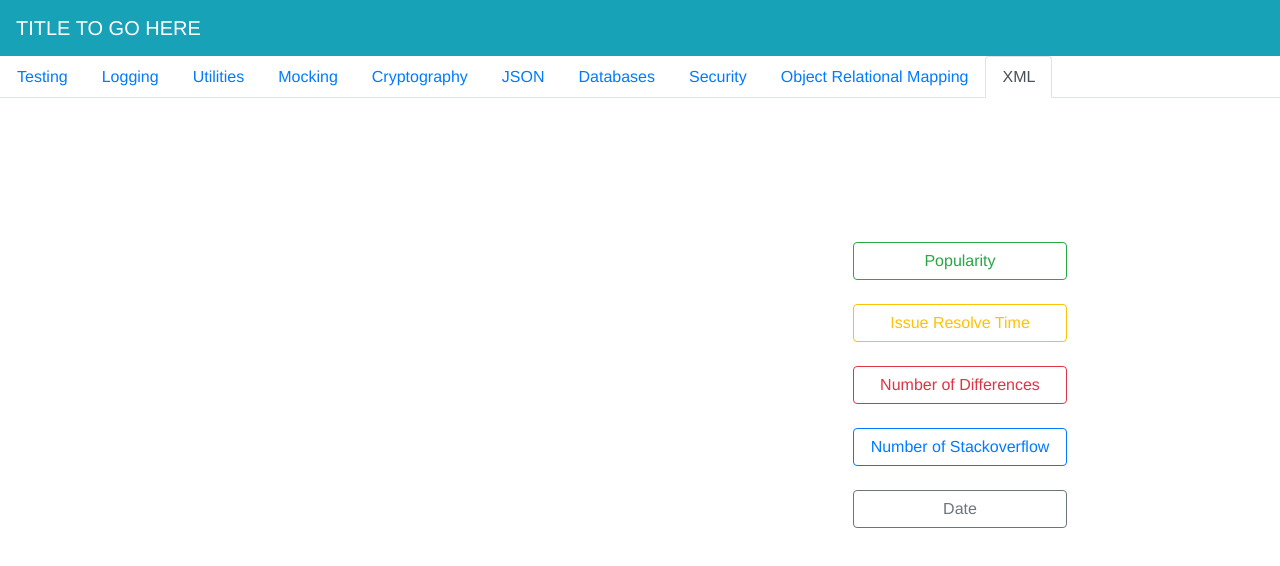
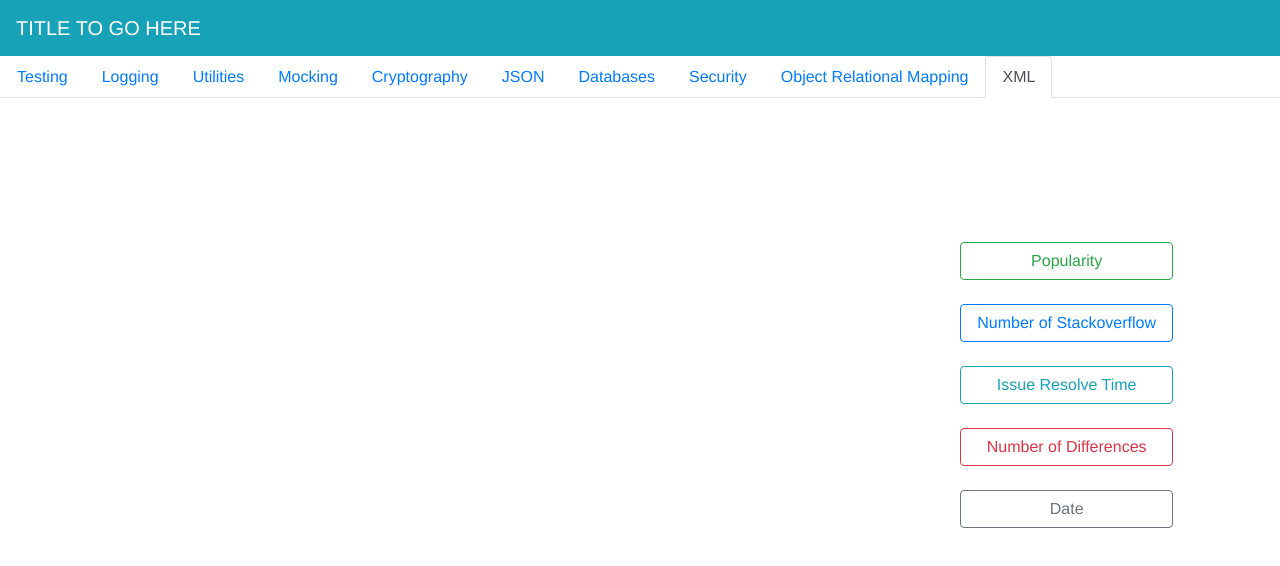
Before and after one commit to erichsueh/GoblinSharksProject3, a Vue app in the folder packageManager/: page /#/xml in a window 1280 px wide. Shown: the top 566 px of the page. Built offline with nearby package versions, Linux system fonts and the light colour scheme.

Commit message:
fixed routing

```diff
--- a/packageManager/src/components/cryptography/crypt.vue
+++ b/packageManager/src/components/cryptography/crypt.vue
@@ -26,6 +26,8 @@
           </center>
         </b-col>
 
+        <b-col cols="1"/>
+
         <b-col cols="2">
           <br>
           <br>
@@ -34,20 +36,21 @@
           <br>
           <br>
           <div class="filter">
+
           <b-row>
             <b-button to="/cryptography/popularity" block="true" variant="outline-success" id="Performance" class="testingBtn">Popularity</b-button>
           </b-row>
           <br>
           <b-row>
-            <b-button to="/cryptography/issue" block="true" variant="outline-warning" id="IssueResolve" class="testingBtn">Issue Resolve Time</b-button>
+            <b-button to="/cryptography/stackoverflow" block="true" variant="outline-primary" id="Stackoverflow" class="testingBtn">Number of Stackoverflow</b-button>
+          </b-row>
+          <br>
+          <b-row>
+            <b-button to="/cryptography/issue" block="true" variant="outline-info" id="IssueResolve" class="testingBtn">Issue Resolve Time</b-button>
           </b-row>
           <br>
           <b-row>
             <b-button to="/cryptography/differences" block="true" variant="outline-danger" id="Differences" class="testingBtn">Number of Differences</b-button>
-          </b-row>
-          <br>
-           <b-row>
-            <b-button to="/cryptography/stackoverflow" block="true" variant="outline-primary" id="Stackoverflow" class="testingBtn">Number of Stackoverflow</b-button>
           </b-row>
           <br>
           <b-row>
--- a/packageManager/src/components/databases/db.vue
+++ b/packageManager/src/components/databases/db.vue
@@ -26,6 +26,8 @@
           </center>
         </b-col>
 
+        <b-col cols="1"/>
+
         <b-col cols="2">
           <br>
           <br>
@@ -34,20 +36,21 @@
           <br>
           <br>
           <div class="filter">
+
           <b-row>
             <b-button to="/databases/popularity" block="true" variant="outline-success" id="Performance" class="testingBtn">Popularity</b-button>
           </b-row>
           <br>
           <b-row>
-            <b-button to="/databases/issue" block="true" variant="outline-warning" id="IssueResolve" class="testingBtn">Issue Resolve Time</b-button>
+            <b-button to="/databases/stackoverflow" block="true" variant="outline-primary" id="Stackoverflow" class="testingBtn">Number of Stackoverflow</b-button>
+          </b-row>
+          <br>
+          <b-row>
+            <b-button to="/databases/issue" block="true" variant="outline-info" id="IssueResolve" class="testingBtn">Issue Resolve Time</b-button>
           </b-row>
           <br>
           <b-row>
             <b-button to="/databases/differences" block="true" variant="outline-danger" id="Differences" class="testingBtn">Number of Differences</b-button>
-          </b-row>
-          <br>
-           <b-row>
-            <b-button to="/databases/stackoverflow" block="true" variant="outline-primary" id="Stackoverflow" class="testingBtn">Number of Stackoverflow</b-button>
           </b-row>
           <br>
           <b-row>
--- a/packageManager/src/components/json/json.vue
+++ b/packageManager/src/components/json/json.vue
@@ -26,6 +26,8 @@
           </center>
         </b-col>
 
+        <b-col cols="1"/>
+
         <b-col cols="2">
           <br>
           <br>
@@ -34,20 +36,21 @@
           <br>
           <br>
           <div class="filter">
+
           <b-row>
             <b-button to="/json/popularity" block="true" variant="outline-success" id="Performance" class="testingBtn">Popularity</b-button>
           </b-row>
           <br>
           <b-row>
-            <b-button to="/json/issue" block="true" variant="outline-warning" id="IssueResolve" class="testingBtn">Issue Resolve Time</b-button>
+            <b-button to="/json/stackoverflow" block="true" variant="outline-primary" id="Stackoverflow" class="testingBtn">Number of Stackoverflow</b-button>
+          </b-row>
+          <br>
+          <b-row>
+            <b-button to="/json/issue" block="true" variant="outline-info" id="IssueResolve" class="testingBtn">Issue Resolve Time</b-button>
           </b-row>
           <br>
           <b-row>
             <b-button to="/json/differences" block="true" variant="outline-danger" id="Differences" class="testingBtn">Number of Differences</b-button>
-          </b-row>
-          <br>
-           <b-row>
-            <b-button to="/json/stackoverflow" block="true" variant="outline-primary" id="Stackoverflow" class="testingBtn">Number of Stackoverflow</b-button>
           </b-row>
           <br>
           <b-row>
--- a/packageManager/src/components/logging/log.vue
+++ b/packageManager/src/components/logging/log.vue
@@ -26,6 +26,8 @@
           </center>
         </b-col>
 
+        <b-col cols="1"/>
+
         <b-col cols="2">
           <br>
           <br>
@@ -34,20 +36,21 @@
           <br>
           <br>
           <div class="filter">
+
           <b-row>
             <b-button to="/logging/popularity" block="true" variant="outline-success" id="Performance" class="testingBtn">Popularity</b-button>
           </b-row>
           <br>
           <b-row>
-            <b-button to="/logging/issue" block="true" variant="outline-warning" id="IssueResolve" class="testingBtn">Issue Resolve Time</b-button>
+            <b-button to="/logging/stackoverflow" block="true" variant="outline-primary" id="Stackoverflow" class="testingBtn">Number of Stackoverflow</b-button>
+          </b-row>
+          <br>
+          <b-row>
+            <b-button to="/logging/issue" block="true" variant="outline-info" id="IssueResolve" class="testingBtn">Issue Resolve Time</b-button>
           </b-row>
           <br>
           <b-row>
             <b-button to="/logging/differences" block="true" variant="outline-danger" id="Differences" class="testingBtn">Number of Differences</b-button>
-          </b-row>
-          <br>
-           <b-row>
-            <b-button to="/logging/stackoverflow" block="true" variant="outline-primary" id="Stackoverflow" class="testingBtn">Number of Stackoverflow</b-button>
           </b-row>
           <br>
           <b-row>
--- a/packageManager/src/components/mocking/mock.vue
+++ b/packageManager/src/components/mocking/mock.vue
@@ -26,6 +26,8 @@
           </center>
         </b-col>
 
+        <b-col cols="1"/>
+
         <b-col cols="2">
           <br>
           <br>
@@ -34,20 +36,21 @@
           <br>
           <br>
           <div class="filter">
+
           <b-row>
             <b-button to="/mocking/popularity" block="true" variant="outline-success" id="Performance" class="testingBtn">Popularity</b-button>
           </b-row>
           <br>
           <b-row>
-            <b-button to="/mocking/issue" block="true" variant="outline-warning" id="IssueResolve" class="testingBtn">Issue Resolve Time</b-button>
+            <b-button to="/mocking/stackoverflow" block="true" variant="outline-primary" id="Stackoverflow" class="testingBtn">Number of Stackoverflow</b-button>
+          </b-row>
+          <br>
+          <b-row>
+            <b-button to="/mocking/issue" block="true" variant="outline-info" id="IssueResolve" class="testingBtn">Issue Resolve Time</b-button>
           </b-row>
           <br>
           <b-row>
             <b-button to="/mocking/differences" block="true" variant="outline-danger" id="Differences" class="testingBtn">Number of Differences</b-button>
-          </b-row>
-          <br>
-           <b-row>
-            <b-button to="/mocking/stackoverflow" block="true" variant="outline-primary" id="Stackoverflow" class="testingBtn">Number of Stackoverflow</b-button>
           </b-row>
           <br>
           <b-row>
--- a/packageManager/src/components/obj-rel-mapping/orm.vue
+++ b/packageManager/src/components/obj-rel-mapping/orm.vue
@@ -26,6 +26,8 @@
           </center>
         </b-col>
 
+        <b-col cols="1"/>
+
         <b-col cols="2">
           <br>
           <br>
@@ -34,20 +36,21 @@
           <br>
           <br>
           <div class="filter">
+
           <b-row>
             <b-button to="/object-relational-mapping/popularity" block="true" variant="outline-success" id="Performance" class="testingBtn">Popularity</b-button>
           </b-row>
           <br>
           <b-row>
-            <b-button to="/object-relational-mapping/issue" block="true" variant="outline-warning" id="IssueResolve" class="testingBtn">Issue Resolve Time</b-button>
+            <b-button to="/object-relational-mapping/stackoverflow" block="true" variant="outline-primary" id="Stackoverflow" class="testingBtn">Number of Stackoverflow</b-button>
+          </b-row>
+          <br>
+          <b-row>
+            <b-button to="/object-relational-mapping/issue" block="true" variant="outline-info" id="IssueResolve" class="testingBtn">Issue Resolve Time</b-button>
           </b-row>
           <br>
           <b-row>
             <b-button to="/object-relational-mapping/differences" block="true" variant="outline-danger" id="Differences" class="testingBtn">Number of Differences</b-button>
-          </b-row>
-          <br>
-           <b-row>
-            <b-button to="/object-relational-mapping/stackoverflow" block="true" variant="outline-primary" id="Stackoverflow" class="testingBtn">Number of Stackoverflow</b-button>
           </b-row>
           <br>
           <b-row>
--- a/packageManager/src/components/security/sec.vue
+++ b/packageManager/src/components/security/sec.vue
@@ -26,6 +26,8 @@
           </center>
         </b-col>
 
+        <b-col cols="1"/>
+
         <b-col cols="2">
           <br>
           <br>
@@ -34,20 +36,21 @@
           <br>
           <br>
           <div class="filter">
+
           <b-row>
             <b-button to="/security/popularity" block="true" variant="outline-success" id="Performance" class="testingBtn">Popularity</b-button>
           </b-row>
           <br>
           <b-row>
-            <b-button to="/security/issue" block="true" variant="outline-warning" id="IssueResolve" class="testingBtn">Issue Resolve Time</b-button>
+            <b-button to="/security/stackoverflow" block="true" variant="outline-primary" id="Stackoverflow" class="testingBtn">Number of Stackoverflow</b-button>
+          </b-row>
+          <br>
+          <b-row>
+            <b-button to="/security/issue" block="true" variant="outline-info" id="IssueResolve" class="testingBtn">Issue Resolve Time</b-button>
           </b-row>
           <br>
           <b-row>
             <b-button to="/security/differences" block="true" variant="outline-danger" id="Differences" class="testingBtn">Number of Differences</b-button>
-          </b-row>
-          <br>
-           <b-row>
-            <b-button to="/security/stackoverflow" block="true" variant="outline-primary" id="Stackoverflow" class="testingBtn">Number of Stackoverflow</b-button>
           </b-row>
           <br>
           <b-row>
--- a/packageManager/src/components/testing/test.vue
+++ b/packageManager/src/components/testing/test.vue
@@ -45,7 +45,6 @@
           <br>
           <div class="filter">
 
-            <!-- pop, stack, iss, diff, date -->
           <b-row>
             <b-button to="/testing/popularity" block="true" variant="outline-success" id="Performance" class="testingBtn">Popularity</b-button>
           </b-row>
--- a/packageManager/src/components/utilities/util.vue
+++ b/packageManager/src/components/utilities/util.vue
@@ -26,6 +26,8 @@
           </center>
         </b-col>
 
+        <b-col cols="1"/>
+
         <b-col cols="2">
           <br>
           <br>
@@ -34,20 +36,21 @@
           <br>
           <br>
           <div class="filter">
+
           <b-row>
             <b-button to="/utilities/popularity" block="true" variant="outline-success" id="Performance" class="testingBtn">Popularity</b-button>
           </b-row>
           <br>
           <b-row>
-            <b-button to="/utilities/issue" block="true" variant="outline-warning" id="IssueResolve" class="testingBtn">Issue Resolve Time</b-button>
+            <b-button to="/utilities/stackoverflow" block="true" variant="outline-primary" id="Stackoverflow" class="testingBtn">Number of Stackoverflow</b-button>
+          </b-row>
+          <br>
+          <b-row>
+            <b-button to="/utilities/issue" block="true" variant="outline-info" id="IssueResolve" class="testingBtn">Issue Resolve Time</b-button>
           </b-row>
           <br>
           <b-row>
             <b-button to="/utilities/differences" block="true" variant="outline-danger" id="Differences" class="testingBtn">Number of Differences</b-button>
-          </b-row>
-          <br>
-           <b-row>
-            <b-button to="/utilities/stackoverflow" block="true" variant="outline-primary" id="Stackoverflow" class="testingBtn">Number of Stackoverflow</b-button>
           </b-row>
           <br>
           <b-row>
--- a/packageManager/src/components/xml/xml.vue
+++ b/packageManager/src/components/xml/xml.vue
@@ -26,6 +26,8 @@
           </center>
         </b-col>
 
+        <b-col cols="1"/>
+
         <b-col cols="2">
           <br>
           <br>
@@ -34,20 +36,21 @@
           <br>
           <br>
           <div class="filter">
+
           <b-row>
             <b-button to="/xml/popularity" block="true" variant="outline-success" id="Performance" class="testingBtn">Popularity</b-button>
           </b-row>
           <br>
           <b-row>
-            <b-button to="/xml/issue" block="true" variant="outline-warning" id="IssueResolve" class="testingBtn">Issue Resolve Time</b-button>
+            <b-button to="/xml/stackoverflow" block="true" variant="outline-primary" id="Stackoverflow" class="testingBtn">Number of Stackoverflow</b-button>
+          </b-row>
+          <br>
+          <b-row>
+            <b-button to="/xml/issue" block="true" variant="outline-info" id="IssueResolve" class="testingBtn">Issue Resolve Time</b-button>
           </b-row>
           <br>
           <b-row>
             <b-button to="/xml/differences" block="true" variant="outline-danger" id="Differences" class="testingBtn">Number of Differences</b-button>
-          </b-row>
-          <br>
-           <b-row>
-            <b-button to="/xml/stackoverflow" block="true" variant="outline-primary" id="Stackoverflow" class="testingBtn">Number of Stackoverflow</b-button>
           </b-row>
           <br>
           <b-row>
```
